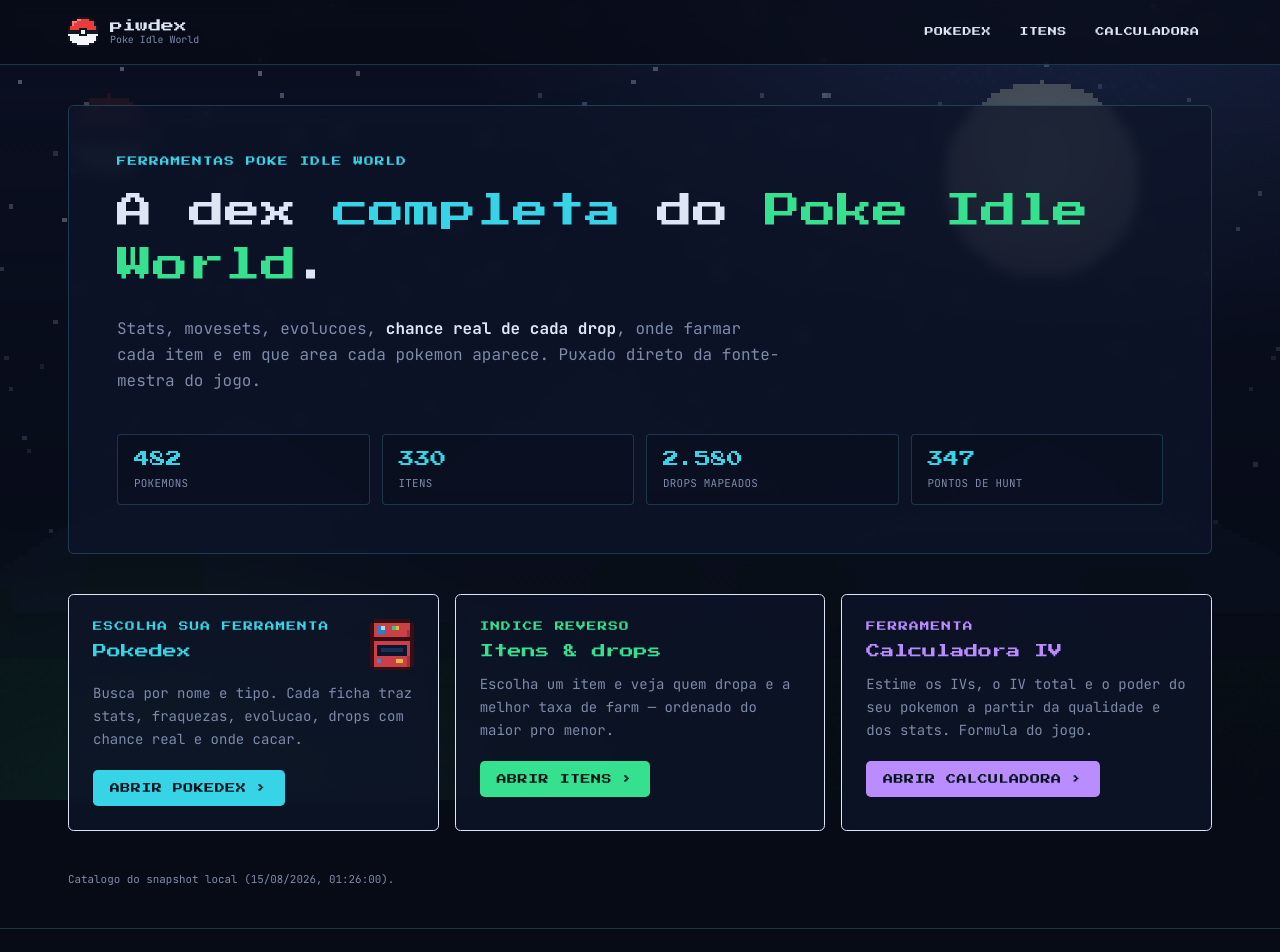
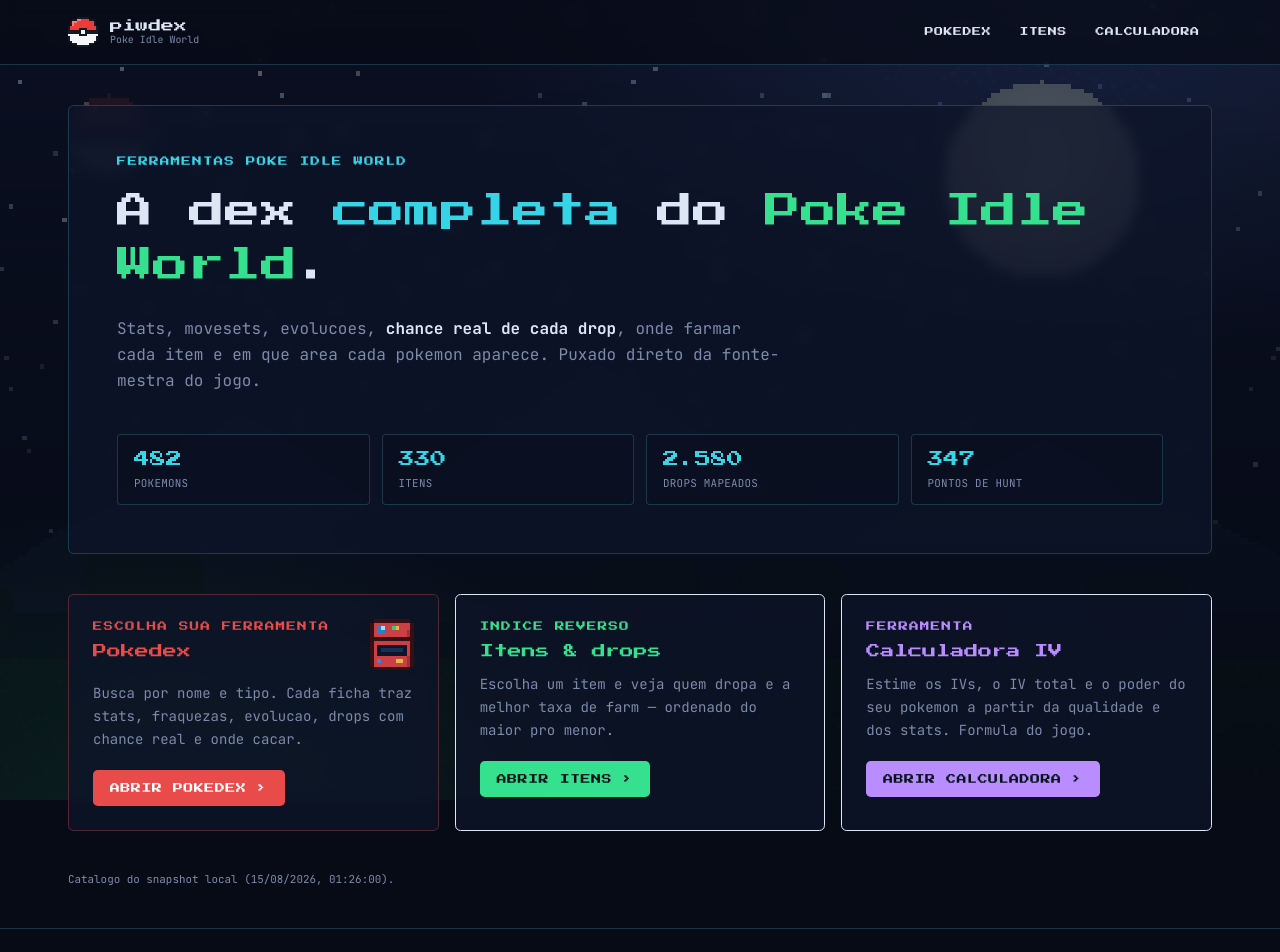
Before and after one commit to edulanzarin/piwdex, a Next.js app: page / in a window 1280 px wide. Shown: the top 952 px of the page. Built offline with nearby package versions, Linux system fonts and the light colour scheme; no server answers.

Commit message:
feat(home): card da Pokedex em vermelho pra casar com o tema
ToolCard aceita cor de texto do CTA; card Pokedex vermelho (#e94b4b) com texto branco.

Co-Authored-By: Claude Opus 4.8 <noreply@anthropic.com>

```diff
--- a/src/app/page.tsx
+++ b/src/app/page.tsx
@@ -10,6 +10,7 @@ function ToolCard({
   cta,
   color,
   icon,
+  ctaText = "#06131a",
 }: {
   eyebrow: string;
   title: string;
@@ -18,6 +19,7 @@ function ToolCard({
   cta: string;
   color: string;
   icon?: React.ReactNode;
+  ctaText?: string;
 }) {
   return (
     <Link
@@ -33,7 +35,7 @@ function ToolCard({
         {icon && <span className="shrink-0 opacity-90">{icon}</span>}
       </div>
       <p className="text-sm text-text-dim leading-relaxed">{desc}</p>
-      <span className="btn mt-2 self-start" style={{ background: color, color: "#06131a" }}>
+      <span className="btn mt-2 self-start" style={{ background: color, color: ctaText }}>
         {cta} ›
       </span>
     </Link>
@@ -82,7 +84,8 @@ export default async function Home() {
           desc="Busca por nome e tipo. Cada ficha traz stats, fraquezas, evolucao, drops com chance real e onde cacar."
           href="/dex"
           cta="Abrir Pokedex"
-          color="var(--cyan)"
+          color="#e94b4b"
+          ctaText="#fff"
           icon={<PokedexIcon size={44} />}
         />
         <ToolCard
```
